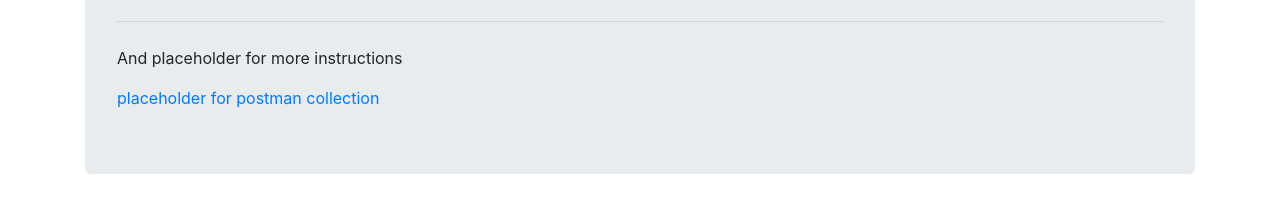
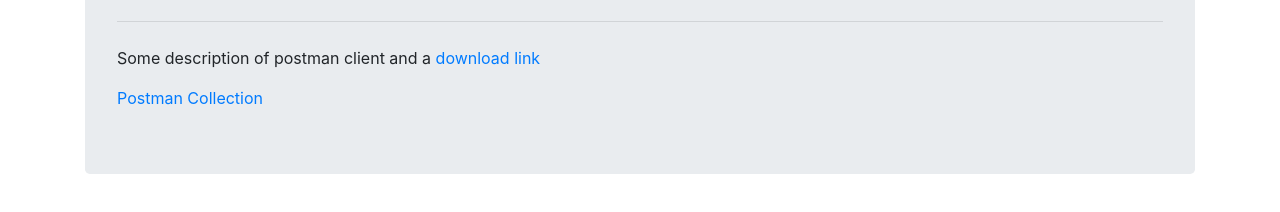
Before and after one commit to Yliu12/docker101, a website: page static/index.html in a window 1280 px wide. Shown: the part 220-432 px from the top of the page. Drawn offline with nearby package versions, Linux system fonts and the light colour scheme.

Commit message:
updated postman

```diff
--- a/static/index.html
+++ b/static/index.html
@@ -16,8 +16,8 @@
         <h1 class="display-4">Hello, world!</h1>
         <p class="lead">This is a placeholder for instructions</p>
         <hr class="my-4">
-        <p>And placeholder for more instructions</p>
-        <a href="https://www.genesys.com/">placeholder for postman collection</a>
+        <p>Some description of postman client and a <a href="https://www.postman.com/product/api-client/">download link</a></p>
+        <a href="https://www.getpostman.com/collections/5cac7af3ce3ea1ac66be">Postman Collection</a>
       </div>
     </div>
 
```
